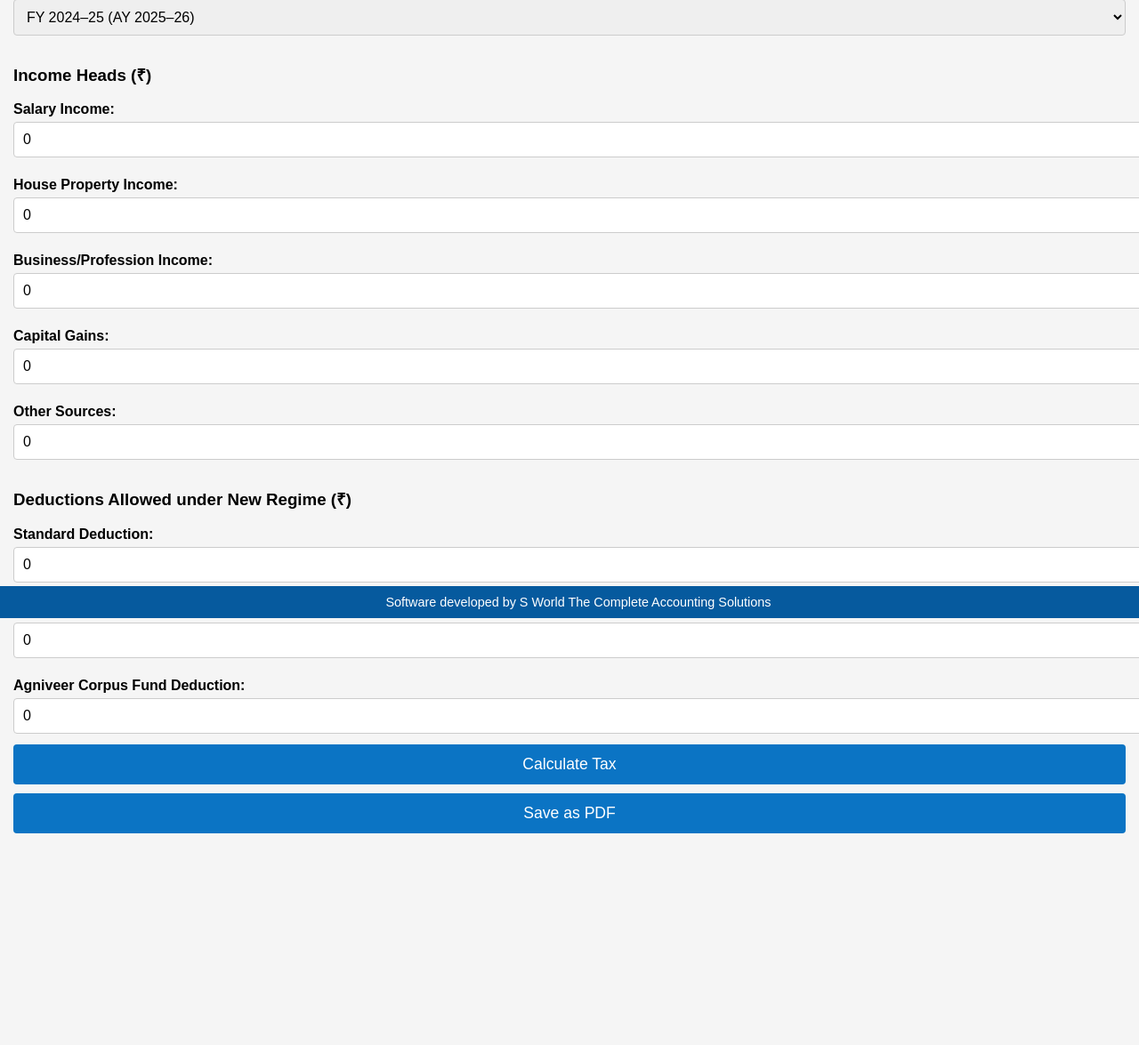
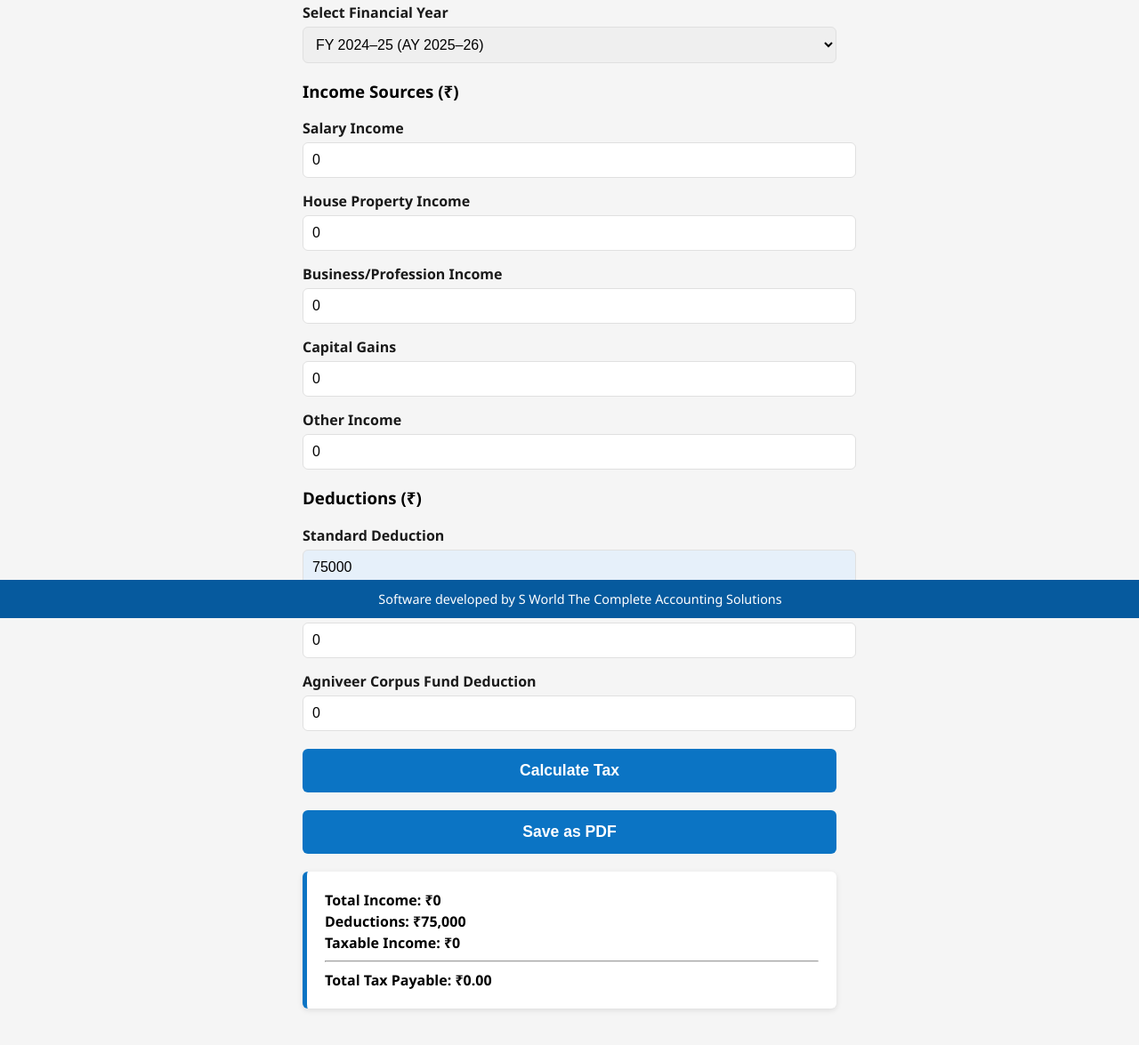
Before and after one commit to SworldGST/ITCAL, a plain HTML site: page index.html in a window 1280 px wide. Shown: the part 105-1280 px from the top of the page at 89% size. Before the commit the page ends 1112 px from the top, so only its background shows below. Drawn offline with nearby package versions, Linux system fonts and the light colour scheme.

Commit message:
index.html

```diff
--- a/index.html
+++ b/index.html
@@ -1,74 +1,89 @@
 <!DOCTYPE html>
 <html lang="en">
 <head>
-<meta charset="UTF-8" />
-<meta name="viewport" content="width=device-width, initial-scale=1" />
+<meta charset="UTF-8">
+<meta name="viewport" content="width=device-width, initial-scale=1.0">
 <title>Income Tax Calculator - New Regime</title>
 <style>
+  /* ===== Premium SAP ERP Oceanic Theme ===== */
   :root {
-    --blue: #0b74c4;
-    --blue-dark: #065a9e;
+    --primary: #0b74c4;
+    --primary-dark: #065a9e;
+    --accent: #e6f0fa;
     --white: #ffffff;
-    --gray: #f5f5f5;
+    --gray-light: #f5f5f5;
+    --gray: #e0e0e0;
+    --text-dark: #1a1a1a;
   }
   body {
-    font-family: Arial, sans-serif;
-    background-color: var(--gray);
+    font-family: 'Segoe UI', Tahoma, Geneva, Verdana, sans-serif;
+    background-color: var(--gray-light);
     margin: 0;
     padding: 0;
   }
   header {
-    background-color: var(--blue);
+    background: linear-gradient(90deg, var(--primary-dark), var(--primary));
     color: var(--white);
-    padding: 15px;
+    padding: 20px 10px;
     text-align: center;
-    font-size: 1.4em;
+    font-size: 1.5em;
     font-weight: bold;
+    letter-spacing: 1px;
+    box-shadow: 0 3px 6px rgba(0,0,0,0.2);
   }
   main {
-    padding: 15px;
-    padding-bottom: 60px;
+    padding: 20px;
+    padding-bottom: 80px;
+    max-width: 600px;
+    margin: auto;
   }
   label {
     display: block;
-    margin: 10px 0 5px;
-    font-weight: bold;
+    margin-top: 15px;
+    font-weight: 600;
+    color: var(--text-dark);
   }
-  select, input {
+  input, select {
     width: 100%;
     padding: 10px;
-    margin-bottom: 12px;
-    border: 1px solid #ccc;
-    border-radius: 4px;
+    margin-top: 5px;
+    border-radius: 6px;
+    border: 1px solid var(--gray);
     font-size: 1em;
+  }
+  input[readonly] {
+    background-color: var(--accent);
   }
   button {
     width: 100%;
-    padding: 12px;
-    background-color: var(--blue);
+    padding: 14px;
+    margin-top: 20px;
+    background-color: var(--primary);
     border: none;
-    border-radius: 4px;
+    border-radius: 6px;
     color: var(--white);
     font-size: 1.1em;
+    font-weight: bold;
     cursor: pointer;
-    margin-bottom: 10px;
+    transition: 0.3s;
   }
   button:hover {
-    background-color: var(--blue-dark);
+    background-color: var(--primary-dark);
   }
   .result {
     background-color: var(--white);
-    padding: 15px;
-    margin-top: 15px;
-    border-radius: 4px;
+    padding: 20px;
+    margin-top: 20px;
+    border-left: 5px solid var(--primary);
+    border-radius: 6px;
+    box-shadow: 0 2px 6px rgba(0,0,0,0.1);
     font-weight: bold;
-    text-align: center;
-    font-size: 1.2em;
+    line-height: 1.5em;
   }
   footer {
-    background-color: var(--blue-dark);
+    background-color: var(--primary-dark);
     color: var(--white);
-    padding: 10px;
+    padding: 12px;
     position: fixed;
     bottom: 0;
     width: 100%;
@@ -81,38 +96,38 @@
 
 <header>Income Tax Calculator - New Regime</header>
 
-<main id="calculator">
-  <label for="fy">Select Financial Year:</label>
-  <select id="fy" onchange="updateStdDeduction()">
+<main>
+  <label for="fy">Select Financial Year</label>
+  <select id="fy" onchange="calculateTax()">
     <option value="fy24">FY 2024–25 (AY 2025–26)</option>
     <option value="fy25">FY 2025–26 (AY 2026–27)</option>
   </select>
 
-  <h3>Income Heads (₹)</h3>
-  <label>Salary Income:</label>
-  <input type="number" id="salary" placeholder="Enter Salary Income" value="0" oninput="updateStdDeduction()" />
+  <h3>Income Sources (₹)</h3>
+  <label>Salary Income</label>
+  <input type="number" id="salary" value="0" oninput="calculateTax()">
 
-  <label>House Property Income:</label>
-  <input type="number" id="house" placeholder="Enter House Property Income" value="0" />
+  <label>House Property Income</label>
+  <input type="number" id="house" value="0" oninput="calculateTax()">
 
-  <label>Business/Profession Income:</label>
-  <input type="number" id="business" placeholder="Enter Business Income" value="0" />
+  <label>Business/Profession Income</label>
+  <input type="number" id="business" value="0" oninput="calculateTax()">
 
-  <label>Capital Gains:</label>
-  <input type="number" id="capital" placeholder="Enter Capital Gains" value="0" />
+  <label>Capital Gains</label>
+  <input type="number" id="capital" value="0" oninput="calculateTax()">
 
-  <label>Other Sources:</label>
-  <input type="number" id="other" placeholder="Enter Other Income" value="0" />
+  <label>Other Income</label>
+  <input type="number" id="other" value="0" oninput="calculateTax()">
 
-  <h3>Deductions Allowed under New Regime (₹)</h3>
-  <label>Standard Deduction:</label>
-  <input type="number" id="stdDeduction" readonly />
+  <h3>Deductions (₹)</h3>
+  <label>Standard Deduction</label>
+  <input type="number" id="stdDeduction" value="75000" readonly>
 
-  <label>Employer NPS Contribution (80CCD(2)):</label>
-  <input type="number" id="nps" value="0" />
+  <label>Employer NPS Contribution (80CCD(2))</label>
+  <input type="number" id="nps" value="0" oninput="calculateTax()">
 
-  <label>Agniveer Corpus Fund Deduction:</label>
-  <input type="number" id="agniveer" value="0" />
+  <label>Agniveer Corpus Fund Deduction</label>
+  <input type="number" id="agniveer" value="0" oninput="calculateTax()">
 
   <button onclick="calculateTax()">Calculate Tax</button>
   <button onclick="savePDF()">Save as PDF</button>
@@ -120,19 +135,10 @@
   <div id="result" class="result" style="display:none;"></div>
 </main>
 
-<footer>
-  Software developed by S World The Complete Accounting Solutions
-</footer>
+<footer>Software developed by S World The Complete Accounting Solutions</footer>
 
 <script src="https://cdnjs.cloudflare.com/ajax/libs/jspdf/2.5.1/jspdf.umd.min.js"></script>
-
 <script>
-function updateStdDeduction() {
-  const salary = parseFloat(document.getElementById('salary').value) || 0;
-  const stdDeduction = salary > 0 ? 75000 : 0;
-  document.getElementById('stdDeduction').value = stdDeduction;
-}
-
 function calculateTax() {
   const fy = document.getElementById('fy').value;
   const salary = parseFloat(document.getElementById('salary').value) || 0;
@@ -146,58 +152,82 @@ function calculateTax() {
   const agniveer = parseFloat(document.getElementById('agniveer').value) || 0;
 
   const totalIncome = salary + house + business + capital + other;
-  const totalDeductions = stdDeduction + nps + agniveer;
-  let taxableIncome = totalIncome - totalDeductions;
+  const totalDeduction = stdDeduction + nps + agniveer;
+  let taxableIncome = totalIncome - totalDeduction;
   if (taxableIncome < 0) taxableIncome = 0;
 
   let tax = 0;
 
-  if (fy === 'fy24') {
-    if (taxableIncome <= 300000) tax = 0;
-    else if (taxableIncome <= 600000) tax = (taxableIncome - 300000) * 0.05;
-    else if (taxableIncome <= 900000) tax = 300000 * 0.05 + (taxableIncome - 600000) * 0.10;
-    else if (taxableIncome <= 1200000) tax = 300000 * 0.05 + 300000 * 0.10 + (taxableIncome - 900000) * 0.15;
-    else if (taxableIncome <= 1500000) tax = 300000 * 0.05 + 300000 * 0.10 + 300000 * 0.15 + (taxableIncome - 1200000) * 0.20;
-    else tax = 300000 * 0.05 + 300000 * 0.10 + 300000 * 0.15 + 300000 * 0.20 + (taxableIncome - 1500000) * 0.30;
-
-  } else if (fy === 'fy25') {
-    if (taxableIncome <= 300000) tax = 0;
-    else if (taxableIncome <= 700000) tax = 0; // Rebate u/s 87A
-    else if (taxableIncome <= 900000) tax = (taxableIncome - 700000) * 0.10;
-    else if (taxableIncome <= 1200000) tax = 200000 * 0.10 + (taxableIncome - 900000) * 0.15;
-    else if (taxableIncome <= 1500000) tax = 200000 * 0.10 + 300000 * 0.15 + (taxableIncome - 1200000) * 0.20;
-    else tax = 200000 * 0.10 + 300000 * 0.15 + 300000 * 0.20 + (taxableIncome - 1500000) * 0.30;
+  // === New Tax Regime Slabs with Marginal Relief 87A ===
+  if(fy === 'fy24') {
+    // FY 2024-25 Slabs
+    const slabs = [
+      {limit: 300000, rate:0},
+      {limit:700000, rate:0.05},
+      {limit:1000000, rate:0.10},
+      {limit:1200000, rate:0.15},
+      {limit:1500000, rate:0.20},
+      {limit:5000000, rate:0.30}
+    ];
+    tax = computeSlabTax(taxableIncome, slabs);
+    // Rebate 87A if taxable income <= 700000
+    if(taxableIncome <= 700000) tax = 0;
+  } else {
+    // FY 2025-26 Slabs
+    const slabs = [
+      {limit:400000, rate:0},
+      {limit:800000, rate:0.05},
+      {limit:1200000, rate:0.10},
+      {limit:1600000, rate:0.15},
+      {limit:2000000, rate:0.20},
+      {limit:2400000, rate:0.25},
+      {limit:Infinity, rate:0.30}
+    ];
+    tax = computeSlabTax(taxableIncome, slabs);
+    // Rebate 87A for taxable income <= 1200000
+    if(taxableIncome <= 1200000) tax = 0;
   }
 
-  tax += tax * 0.04;
+  // Add 4% Health & Education Cess
+  tax += tax*0.04;
 
-  document.getElementById('result').style.display = 'block';
-  document.getElementById('result').innerHTML =
-    `Total Income: ₹${totalIncome.toLocaleString('en-IN')}<br>` +
-    `Deductions: ₹${totalDeductions.toLocaleString('en-IN')}<br>` +
-    `Taxable Income: ₹${taxableIncome.toLocaleString('en-IN')}<br>` +
-    `<hr>` +
-    `Total Tax Payable: ₹${tax.toLocaleString('en-IN', {minimumFractionDigits: 2, maximumFractionDigits: 2})}`;
+  document.getElementById('result').style.display='block';
+  document.getElementById('result').innerHTML=
+    `Total Income: ₹${totalIncome.toLocaleString('en-IN')}<br>`+
+    `Deductions: ₹${totalDeduction.toLocaleString('en-IN')}<br>`+
+    `Taxable Income: ₹${taxableIncome.toLocaleString('en-IN')}<br>`+
+    `<hr>`+
+    `Total Tax Payable: ₹${tax.toLocaleString('en-IN',{minimumFractionDigits:2,maximumFractionDigits:2})}`;
 }
 
-async function savePDF() {
+// Function to compute tax by slab
+function computeSlabTax(income, slabs) {
+  let tax=0, prevLimit=0;
+  for(let slab of slabs){
+    if(income>prevLimit){
+      const taxable = Math.min(income, slab.limit)-prevLimit;
+      tax += taxable*slab.rate;
+      prevLimit = slab.limit;
+    } else break;
+  }
+  return tax;
+}
+
+async function savePDF(){
   const { jsPDF } = window.jspdf;
-  const doc = new jsPDF({ orientation: 'landscape' });
-
+  const doc = new jsPDF({orientation:'landscape'});
   const fyText = document.getElementById('fy').selectedOptions[0].text;
   const resultText = document.getElementById('result').innerText || "No calculation yet.";
-
   doc.setFontSize(16);
-  doc.text("Income Tax Calculation - New Regime", 10, 20);
+  doc.text("Income Tax Calculation - New Regime",10,20);
   doc.setFontSize(12);
-  doc.text(`Financial Year: ${fyText}`, 10, 30);
-  doc.text(resultText, 10, 40);
-
+  doc.text(`Financial Year: ${fyText}`,10,30);
+  doc.text(resultText,10,40);
   doc.save("Income_Tax_Calculation.pdf");
 }
 
-// Initialize standard deduction
-updateStdDeduction();
+// Initialize
+calculateTax();
 </script>
 
 </body>
```
